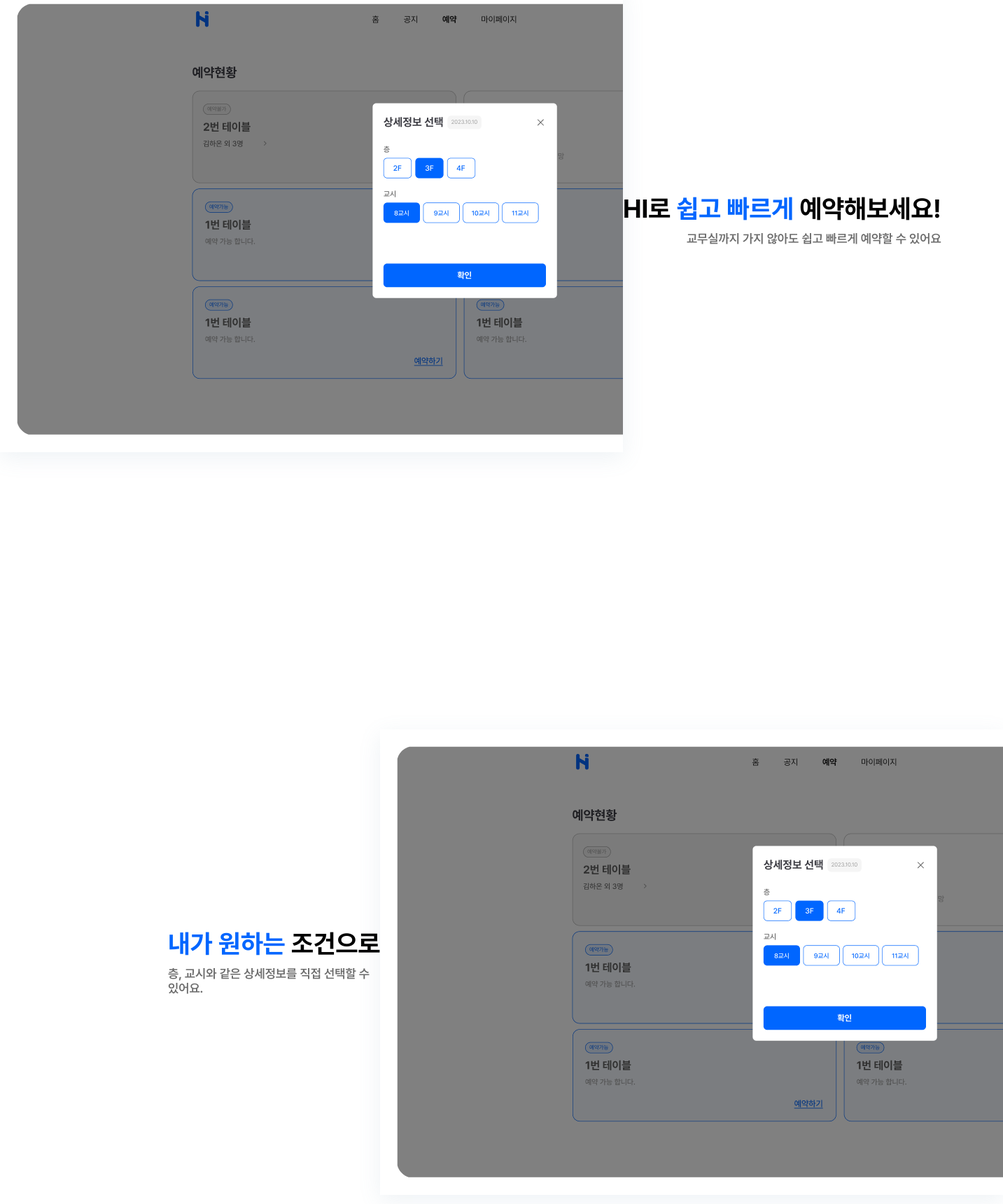
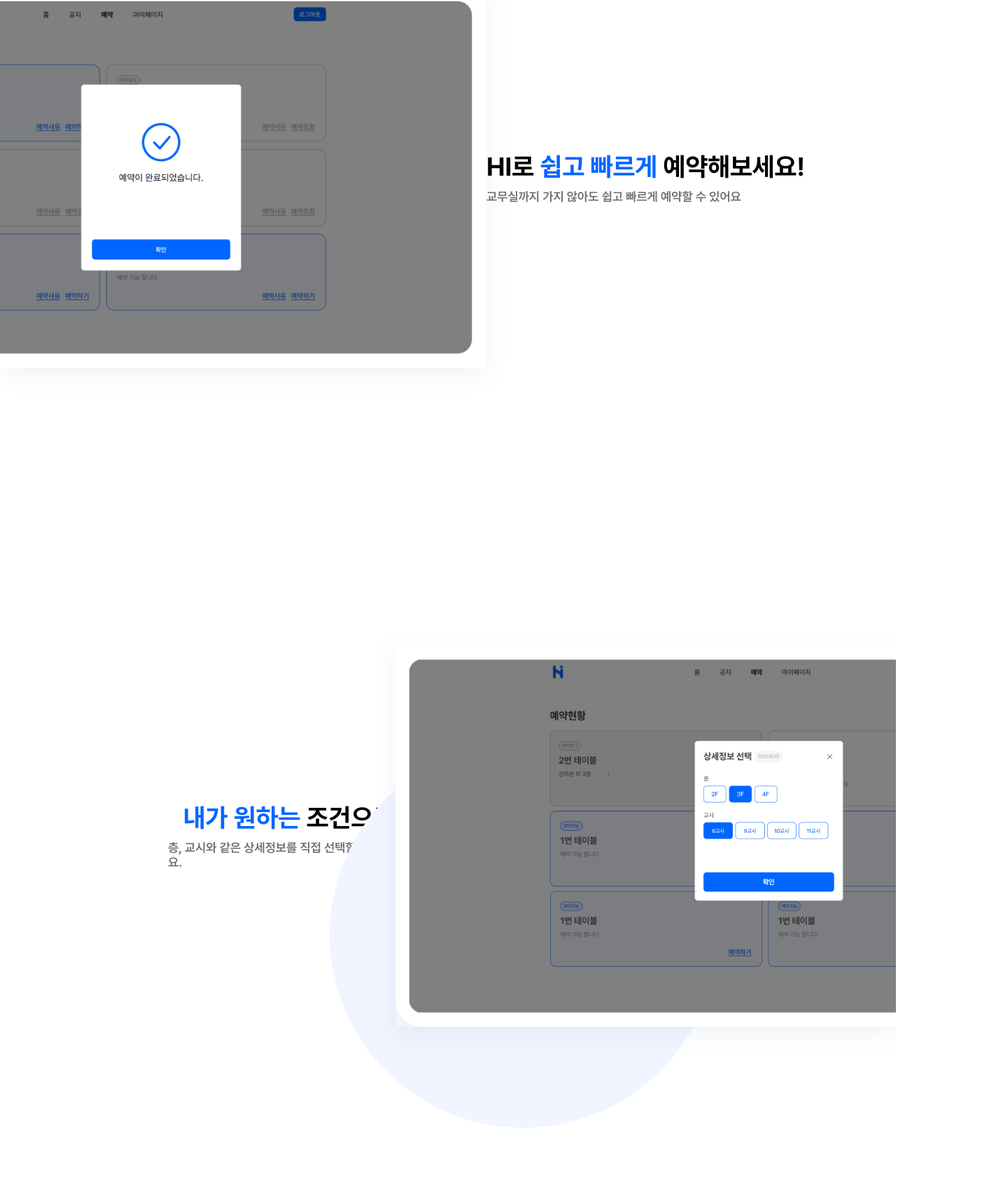
Before and after one commit to GSM-MSG/Hi-v2-FrontEnd, a Next.js app: page / in a window 1280 px wide. Shown: the part 2116-3836 px from the top of the page at 70% size, 1433 px wide, since content can reach past the window. Built offline with nearby package versions, Linux system fonts and the light colour scheme; no server answers; what @msg-team/gauth-react would draw is missing.

Commit message:
Update home section 3

```diff
--- a/assets/png/index.ts
+++ b/assets/png/index.ts
@@ -4,6 +4,7 @@ export { default as HiFunctionIcon2 } from './HiFunctionIcon2.png'
 export { default as HiFunctionIcon3 } from './HiFunctionIcon3.png'
 export { default as HiResponsiveTalkBoy } from './HiResponsiveTalkBoy.png'
 export { default as HiResponsiveTalkGirl } from './HiResponsiveTalkGirl.png'
+export { default as DescriptionImg1 } from './DescriptionImg1.png'
 export { default as DescriptionImg2 } from './DescriptionImg2.png'
 export { default as HiTalkBoy } from './HiTalkBoy.png'
 export { default as HiTalkGirl } from './HiTalkGirl.png'
--- a/components/HomePage/Section3/index.tsx
+++ b/components/HomePage/Section3/index.tsx
@@ -1,4 +1,4 @@
-import { DescriptionImg2 } from '@/assets'
+import { DescriptionImg1, DescriptionImg2 } from '@/assets'
 import * as S from './style'
 import Image from 'next/image'
 
@@ -6,7 +6,8 @@ function HomeSection3() {
   return (
     <S.HomeSection3>
       <S.DescriptionContainer>
-        <Image src={DescriptionImg2} alt='hi' />
+        <S.Circle1 />
+        <Image src={DescriptionImg1} alt='hi' width={715} height={545} />
         <S.IntroductoryTextBox3>
           <h2>
             HI로 <span>쉽고 빠르게</span> 예약해보세요!
@@ -15,13 +16,14 @@ function HomeSection3() {
         </S.IntroductoryTextBox3>
       </S.DescriptionContainer>
       <S.DescriptionContainer style={{ padding: '0 0 0 240px' }}>
-        <S.IntroductoryTextBox3 style={{ alignItems: 'flex-start' }}>
-          <h2 style={{ textAlign: 'left' }}>
+        <S.IntroductoryTextBox3 style={{ alignItems: 'flex-end' }}>
+          <h2>
             <span>내가 원하는</span> 조건으로
           </h2>
           <p>층, 교시와 같은 상세정보를 직접 선택할 수 있어요.</p>
         </S.IntroductoryTextBox3>
-        <Image src={DescriptionImg2} alt='hi' />
+        <Image src={DescriptionImg2} alt='hi' width={715} height={545} />
+        <S.Circle2 />
       </S.DescriptionContainer>
     </S.HomeSection3>
   )
--- a/components/HomePage/Section3/style.ts
+++ b/components/HomePage/Section3/style.ts
@@ -1,6 +1,7 @@
 import styled from '@emotion/styled'
 
 export const HomeSection3 = styled.div`
+  position: relative;
   width: 100vw;
   display: flex;
   flex-direction: column;
@@ -22,21 +23,41 @@ export const DescriptionContainer = styled.div`
   padding-right: 240px;
 
   img {
+    z-index: 9;
     box-shadow: 0px 8px 30px 0px rgba(112, 144, 176, 0.12);
   }
+`
+
+export const Circle1 = styled.div`
+  position: absolute;
+  width: 597px;
+  height: 595px;
+  background-color: #f0f5ff;
+  border-radius: 50%;
+  top: 9%;
+  left: -14%;
+`
+
+export const Circle2 = styled.div`
+   position: absolute;
+  width: 553px;
+  height: 551px;
+  background-color: #f0f5ff;
+  border-radius: 50%;
+  bottom: 17%;
+  right: 20%;
 `
 
 export const IntroductoryTextBox3 = styled.div`
   display: flex;
   flex-direction: column;
-  align-items: flex-end;
+  align-items: flex-start;
   gap: 10px;
 
   h2 {
     font-size: 2.3rem;
     color: #000000;
     font-weight: 700;
-    text-align: right;
     white-space: nowrap;
 
     span {
```
Also changed, not shown: assets/png/DescriptionImg1.png (added).
